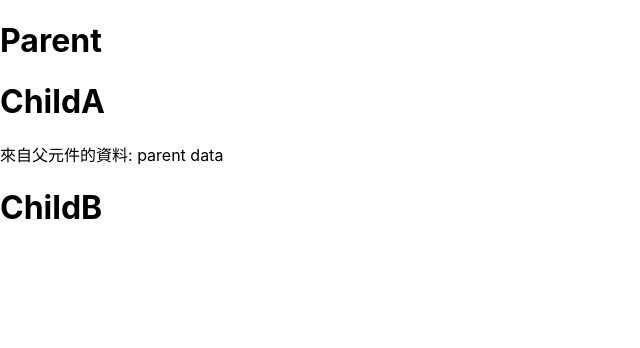
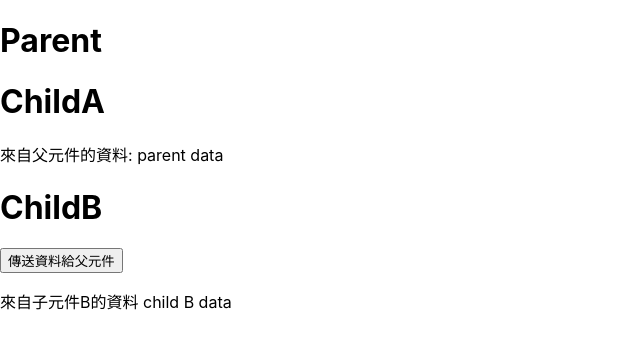
Before and after one commit to dackdada016/react-0108, a React (Create React App) app: page / in a window 1280 px wide. Shown: the top 348 px of the page, without its empty margins (0-640 px from the left). Built offline with nearby package versions, Linux system fonts and the light colour scheme.

Commit message:
props 子元件資料傳遞給父元件 (call back function)

```diff
--- a/src/0110/3.props-2/ChildB.js
+++ b/src/0110/3.props-2/ChildB.js
@@ -1,7 +1,12 @@
+import { useState } from 'react'
 function ChildB(props) {
+  // 子元件中的內部資料
+  const [cData, setCData] = useState('child B data')
   return (
     <>
       <h1>ChildB</h1>
+      {/* 利用父元件props裡設定state的函式，傳值給回父元件 */}
+      <button onClick={props.setDataFromChild(cData)}>傳送資料給父元件</button>
     </>
   )
 }
--- a/src/0110/3.props-2/Parent.js
+++ b/src/0110/3.props-2/Parent.js
@@ -5,12 +5,17 @@ import ChildB from './ChildB'
 function Parent() {
   // 父元件的資料
   const [pData, setPData] = useState('parent data')
+
+  // 準備接收子元件的資料
+  const [dataFromChid, setDataFromChild] = useState('')
   return (
     <>
       <h1>Parent</h1>
 
       <ChildA pData={pData} />
-      <ChildB />
+      {/* 給子元件B可以設定state的函式 */}
+      <ChildB setDataFromChild={setDataFromChild} />
+      <p>來自子元件B的資料 {dataFromChid} </p>
     </>
   )
 }
```
